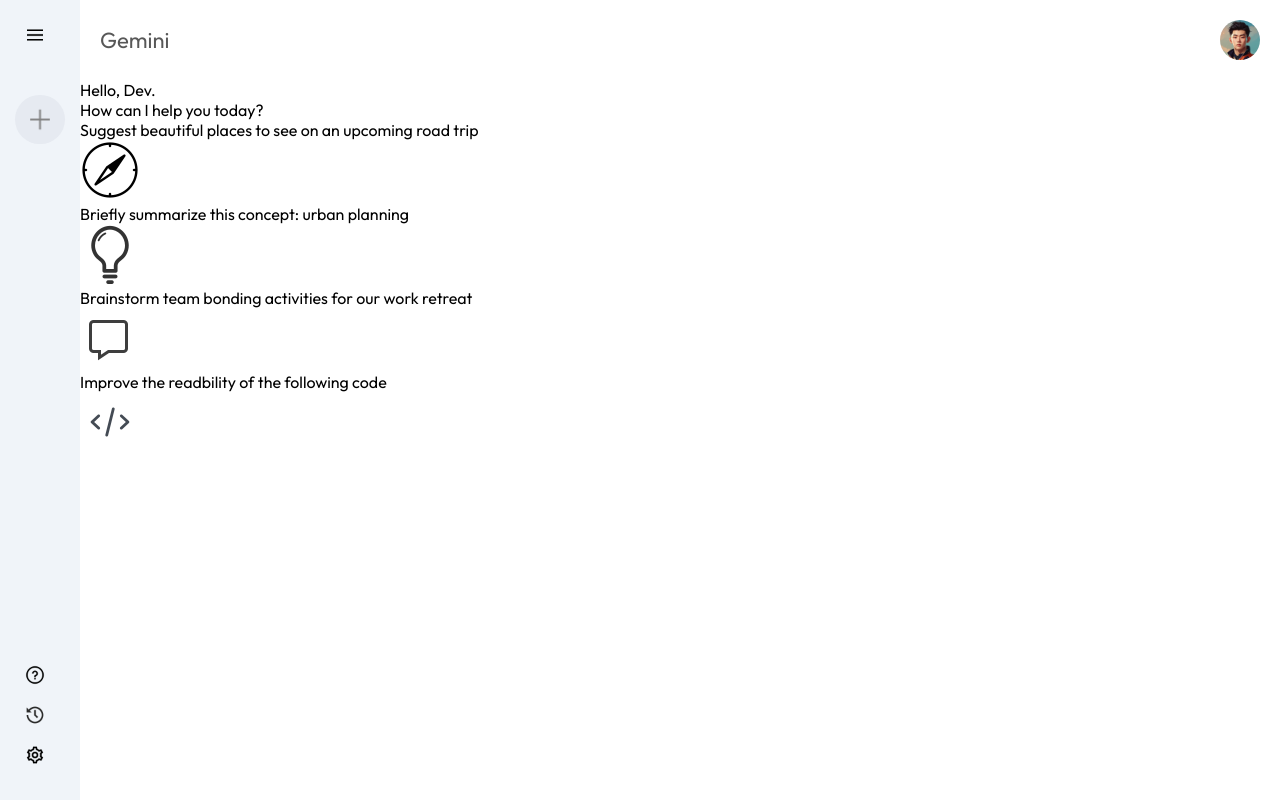
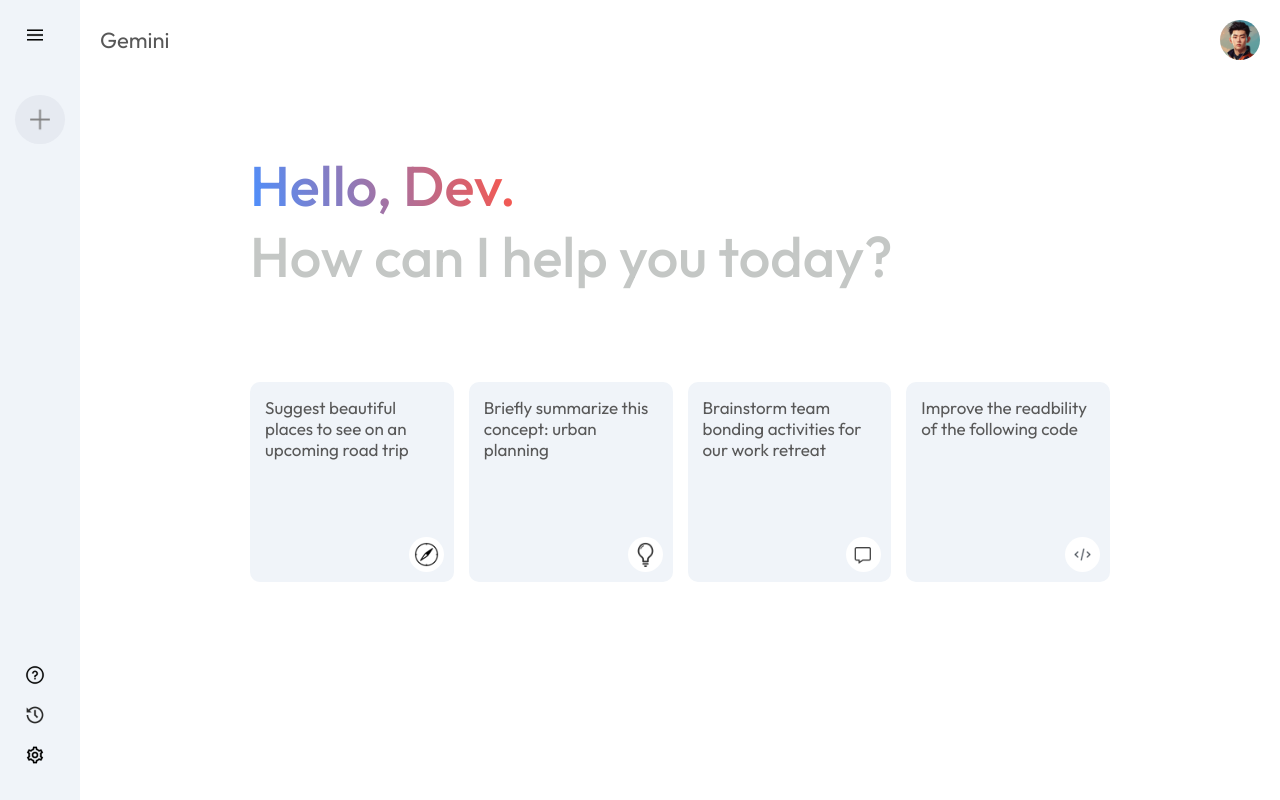
Before and after one commit to tn-deshappriya/Gemini-Clone, a React (Vite) app: page / in a window 1280 px wide. Built offline with nearby package versions, Linux system fonts and the light colour scheme.

Commit message:
1.5.Style add to main-container and cards,card.

```diff
--- a/src/components/Main/Main.css
+++ b/src/components/Main/Main.css
@@ -16,3 +16,49 @@
     width: 40px;
     border-radius: 50px;
 }
+.main-container{
+    max-width: 900px;
+    margin: auto;
+}
+.main .greet{
+    margin: 50px 0px;
+    font-size: 56px;
+    color: #c4c7c5;
+    font-weight: 500;
+    padding: 20px;
+}
+.main .greet span{
+    background: -webkit-linear-gradient(16deg,#4b90ff,#ff5546);
+    -webkit-background-clip: text;
+    -webkit-text-fill-color: transparent;
+}
+.main .cards{
+    display: grid;
+    grid-template-columns: repeat(auto-fill,minmax(180px,1fr));
+    gap: 15px;
+    padding: 20px;
+}
+.main .card{
+    height: 200px;
+    padding: 15px;
+    background-color: #f0f4f9;
+    border-radius: 10px;
+    position: relative;
+    cursor:pointer;
+}
+.main .card img{
+    width: 35px;
+    padding: 5px;
+    position: absolute;
+    background-color: white;
+    border-radius: 20px;
+    bottom: 10px;
+    right: 10px;
+}
+.main .card p{
+    color: #585858;
+    font-size: 17px;
+}
+.main .card:hover{
+    background-color: #dfe4ea;
+}
```
